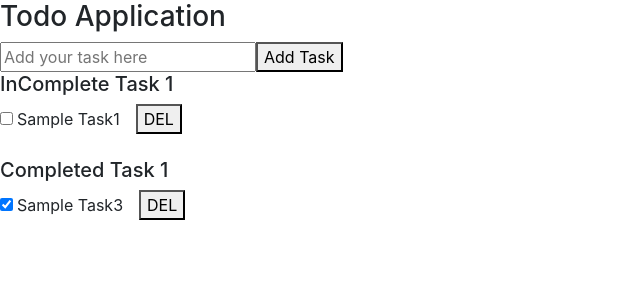
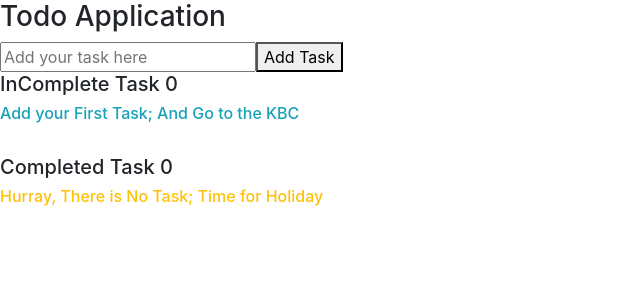
Before and after one commit to dac-2021/day11-todo-app, a React (Create React App) app: page / in a window 1280 px wide. Shown: the top 300 px of the page, without its empty margins (0-640 px from the left). Built offline with nearby package versions, Linux system fonts and the light colour scheme.

Commit message:
conditiaonl expression.

```diff
--- a/src/App.js
+++ b/src/App.js
@@ -8,10 +8,7 @@ function App() {
 
 function Todo() {
   const [inputTask, setInputTask] = useState("");
-  const [taskList, setTaskList] = useState([
-    { id: 1, task: "Sample Task1", complete: false },
-    { id: 3, task: "Sample Task3", complete: true },
-  ]);
+  const [taskList, setTaskList] = useState([]);
 
   const processInputTask = (e) => setInputTask(e.target.value);
   const processTask = (item) => {
@@ -82,6 +79,14 @@ function Todo() {
       <h5>
         InComplete Task {taskList.filter((item) => !item.complete).length}{" "}
       </h5>
+
+      {/** Conditional JSX */}
+      {taskList.filter((item) => !item.complete).length === 0 && (
+        <h6 className="text-info">
+          Add your First Task; And Go to the KBC
+        </h6>
+      )}
+
       {taskList
         .filter((item) => !item.complete)
         .map((item, index) => (
@@ -113,6 +118,14 @@ function Todo() {
       <h5>
         Completed Task {taskList.filter((item) => item.complete).length}{" "}
       </h5>
+
+      {/** COnditioanl JSX */}
+      {taskList.filter((item) => item.complete).length === 0 && (
+        <h6 className="text-warning">
+          Hurray, There is No Task; Time for Holiday
+        </h6>
+      )}
+
       {taskList
         .filter((item) => item.complete)
         .map((item, index) => (
```
